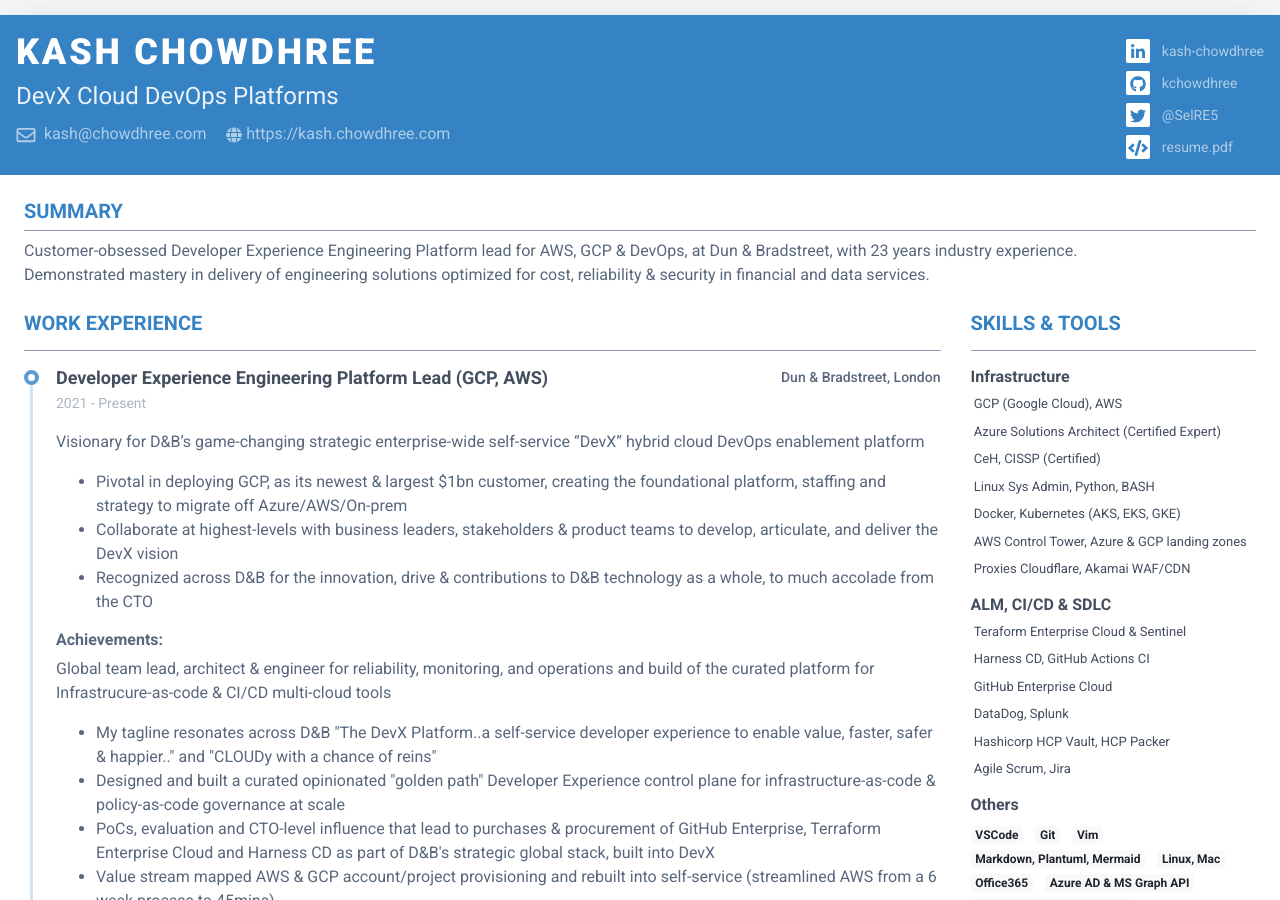
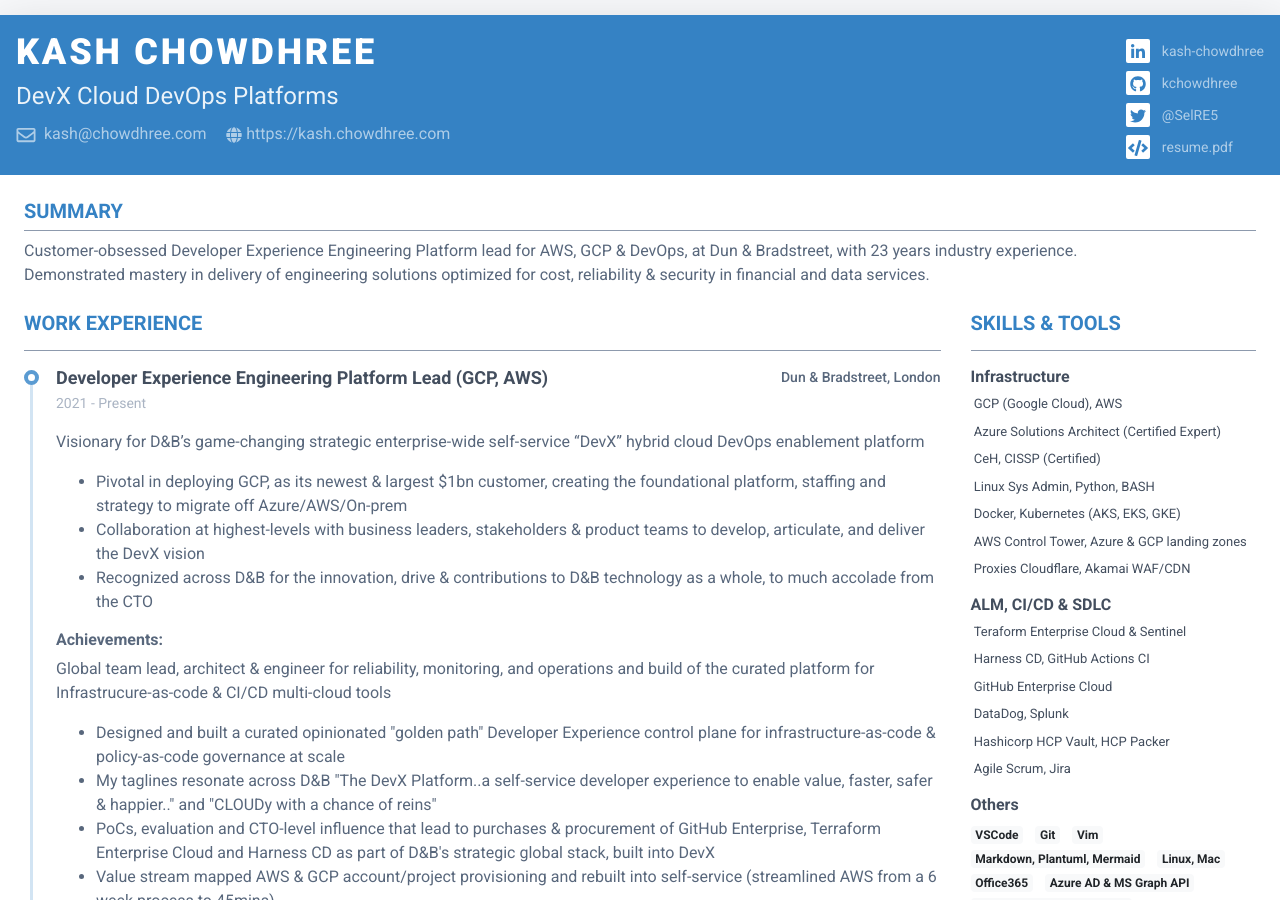
Before and after one commit to Hamy200/resume, a Jekyll site: the page built from index.markdown, in a window 1280 px wide and 900 px high. Built offline with Jekyll 4.4.1, drawn with Linux system fonts in a browser that asks for light colours; nearby versions of some CDN libraries.

Commit message:
Update data.yml

```diff
--- a/_data/data.yml
+++ b/_data/data.yml
@@ -43,14 +43,14 @@ experiences:
     details: |
         Visionary for D&B's game-changing strategic enterprise-wide self-service "DevX" hybrid cloud DevOps enablement platform
         - Pivotal in deploying GCP, as its newest & largest $1bn customer, creating the foundational platform, staffing and strategy to migrate off Azure/AWS/On-prem
-        - Collaborate at highest-levels with business leaders, stakeholders & product teams to develop, articulate, and deliver the DevX vision
+        - Collaboration at highest-levels with business leaders, stakeholders & product teams to develop, articulate, and deliver the DevX vision
         - Recognized across D&B for the innovation, drive & contributions to D&B technology as a whole, to much accolade from the CTO
     achievements:
       desc: |
         Global team lead, architect & engineer for reliability, monitoring, and operations and build of the curated platform for Infrastrucure-as-code & CI/CD multi-cloud tools
       highlights:
-        - My tagline resonates across D&B "The DevX Platform..a self-service developer experience to enable value, faster, safer & happier.." and "CLOUDy with a chance of reins"
         - Designed and built a curated opinionated "golden path" Developer Experience control plane for infrastructure-as-code & policy-as-code governance at scale
+        - My taglines resonate across D&B "The DevX Platform..a self-service developer experience to enable value, faster, safer & happier.." and "CLOUDy with a chance of reins"
         - PoCs, evaluation and CTO-level influence that lead to purchases & procurement of GitHub Enterprise, Terraform Enterprise Cloud and Harness CD as part of D&B's strategic global stack, built into DevX
         - Value stream mapped AWS & GCP account/project provisioning and rebuilt into self-service (streamlined AWS from a 6 week process to 45mins)
         - Lead the "Ninjaneer" Hackaton "get a-head in the cloud" initiatives to promote learning workshops via the gamification of education across the firm
```
